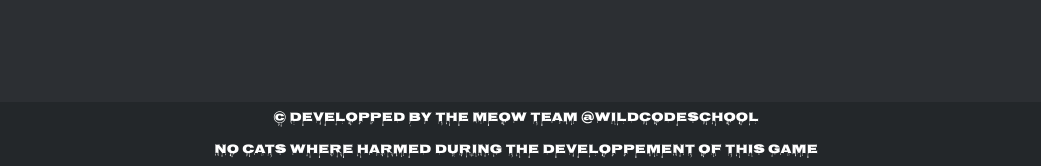
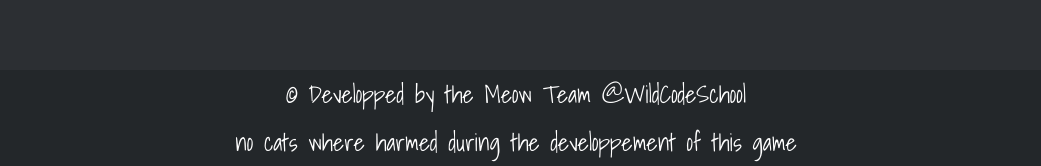
Before and after one commit to WildCodeSchool/2022-03-js-laloupe-miew-miew-team-p2, a React (Vite) app: page /content/meow in a window 1280 px wide. Shown: the part 634-800 px from the top of the page, without its empty margins (124-1165 px from the left). Built offline with nearby package versions, Linux system fonts and the light colour scheme; no server answers.

Commit message:
New police for the footer

```diff
--- a/src/pages/sass/footer.scss
+++ b/src/pages/sass/footer.scss
@@ -37,8 +37,8 @@
     align-items: center;
     flex-direction: column;
     transition: 1s;
-    font-family: "Nosifer", sans-serif;
-    font-size: 0.8rem;
+    font-family: "Shadows Into Light", sans-serif;
+    font-size: 1.5em;
 
     p {
       margin-top: 5px;
```
